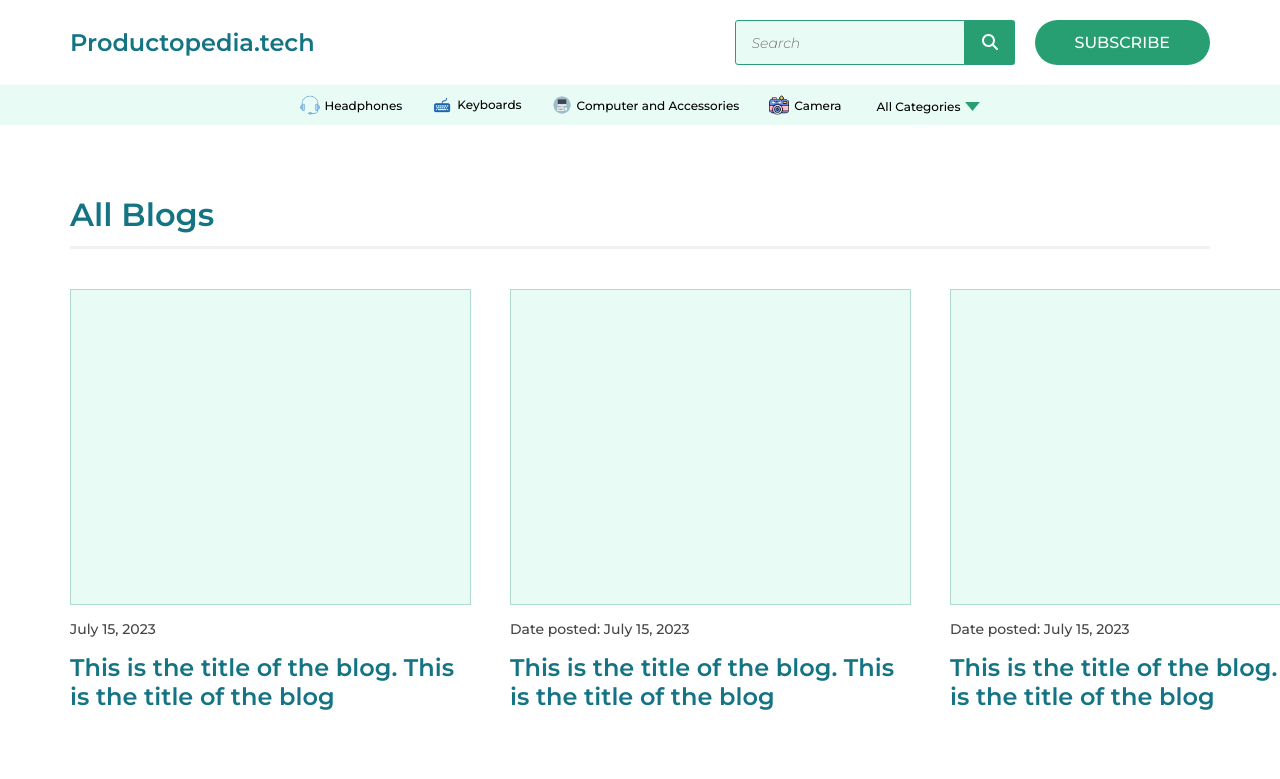
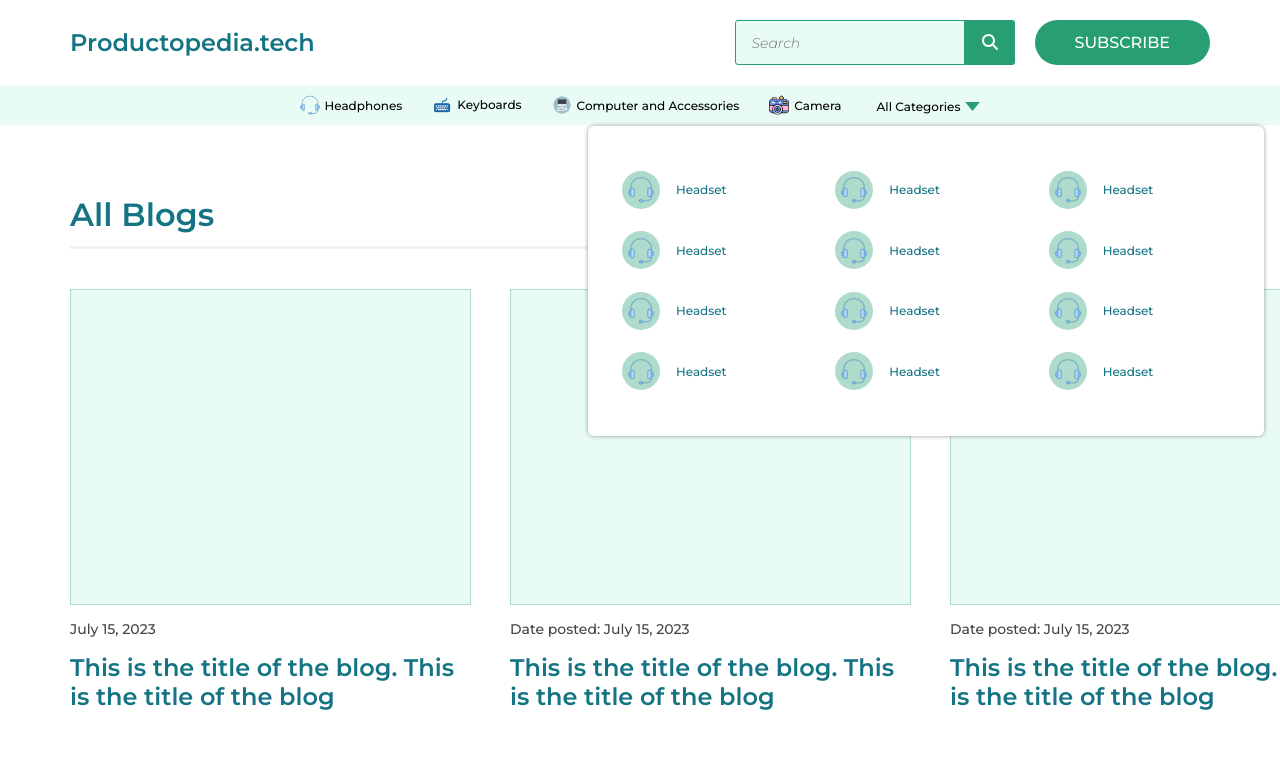
Before and after one commit to rhea0912/productopedia.tech, a React (Vite) app: page / in a window 1280 px wide. Shown: the top 779 px of the page. Built offline with nearby package versions, Linux system fonts and the light colour scheme.

Commit message:
Added dropdown menu

```diff
--- a/src/components/DropDown.jsx
+++ b/src/components/DropDown.jsx
@@ -1,14 +1,22 @@
-function DropDown({ icon, label, classname }) {
+
+function Dropdown({ items, icon, label, classname }) {
   return (
-    <div>
-      <div>
-        <a href="">{label}</a>
-        <img src={icon} width={15} className={classname}/>
-      </div>
+    <div className="dropdown">
+      <a href="">{label}</a>
+      <img src={icon} width={15} className={classname}/>
       <div className="dropdown-menu">
-
+        {
+          items.map(item => (
+              <div className="dropdown-menu-item">
+                <div>
+                  <img src={item.iconName} alt="" />
+                </div>
+                <div>{item.name}</div>
+              </div>
+            ))
+        }
       </div>
     </div>
   );
 }
-export default DropDown;
+export default Dropdown;
--- a/src/shared/header/BottomHeader.jsx
+++ b/src/shared/header/BottomHeader.jsx
@@ -1,10 +1,11 @@
-import DropDown from '../../components/DropDown';
+import Dropdown from '../../components/Dropdown';
 import ButtonLink from '../../components/ButtonLink';
 import HeadsetIcon from '../../assets/images/headset-icon.png'
 import keyBoard from '../../assets/images/keyboard-icon.png'
 import computer from '../../assets/images/computer-icon.png'
 import camera from '../../assets/images/camera-icon.png'
 import ExpandIcon from '../../assets/svgs/expand.svg'
+
 function BottomHeader(){
 return(
     <>
@@ -13,7 +14,7 @@
         <ButtonLink icon={keyBoard} label="Keyboards"/>
         <ButtonLink icon={computer} label="Computer and Accessories"/>
         <ButtonLink icon={camera} label="Camera"/>
-        <DropDown label="All Categories" icon={ExpandIcon} classname="icon"/>
+        <Dropdown label="All Categories" icon={ExpandIcon} classname="icon" items={Array(12).fill({name: 'Headset', iconName: HeadsetIcon})}/>
     </div>
     </>
 )
--- a/src/style.css
+++ b/src/style.css
@@ -102,6 +102,7 @@
     background-color: #E9FBF5;
     width: 100%;
     height: 40px;
+    position: relative;
 }
 .bottom-header a{
     text-decoration: none;
@@ -118,6 +119,53 @@
 .icon{
     margin-left: 5px;
 }
+/* #endregion */
+
+/* #region Dropdown Menu */
+.dropdown{
+    position: relative;
+}
+
+.dropdown-menu{
+    position: absolute;
+    top: 30px;
+    right: 50%;
+    transform: translateX(50%);
+    width: 676px;
+    height: 310px;
+    background-color: white;
+    display: grid;
+    grid-template-columns: auto auto auto;
+    column-gap: 32px;
+    padding: 34px;
+    box-shadow: 0 0 4px rgba(0, 0, 0, 0.4);
+    box-sizing: border-box;
+    border-radius: 6px;
+}
+
+.dropdown-menu .dropdown-menu-item{
+    display: flex;
+    align-items: center;
+    font-size: 12px;
+    color: var(--primary-color);
+}
+
+.dropdown-menu .dropdown-menu-item > :first-child{
+    background-color: #AEDBCB;
+    border-radius: 50%;
+    width: 38px;
+    height: 38px;
+    margin-right: 16px;
+    display: flex;
+    justify-content: center;
+    align-items: center;
+}
+
+.dropdown-menu .dropdown-menu-item img{
+    width: 26px;
+    height: auto;
+}
+
 /* #endregion */
 
 /* #region Bloglist index*/
@@ -166,6 +214,7 @@
 /* #endregion */
 
 /* #region Subscribe Us */
+
 .subscribe-us-con{
 
     margin: 5% 15%;
@@ -213,3 +262,5 @@
     border-radius: 2px;
     cursor: pointer;
 }
+
+/* #endregion */
```
